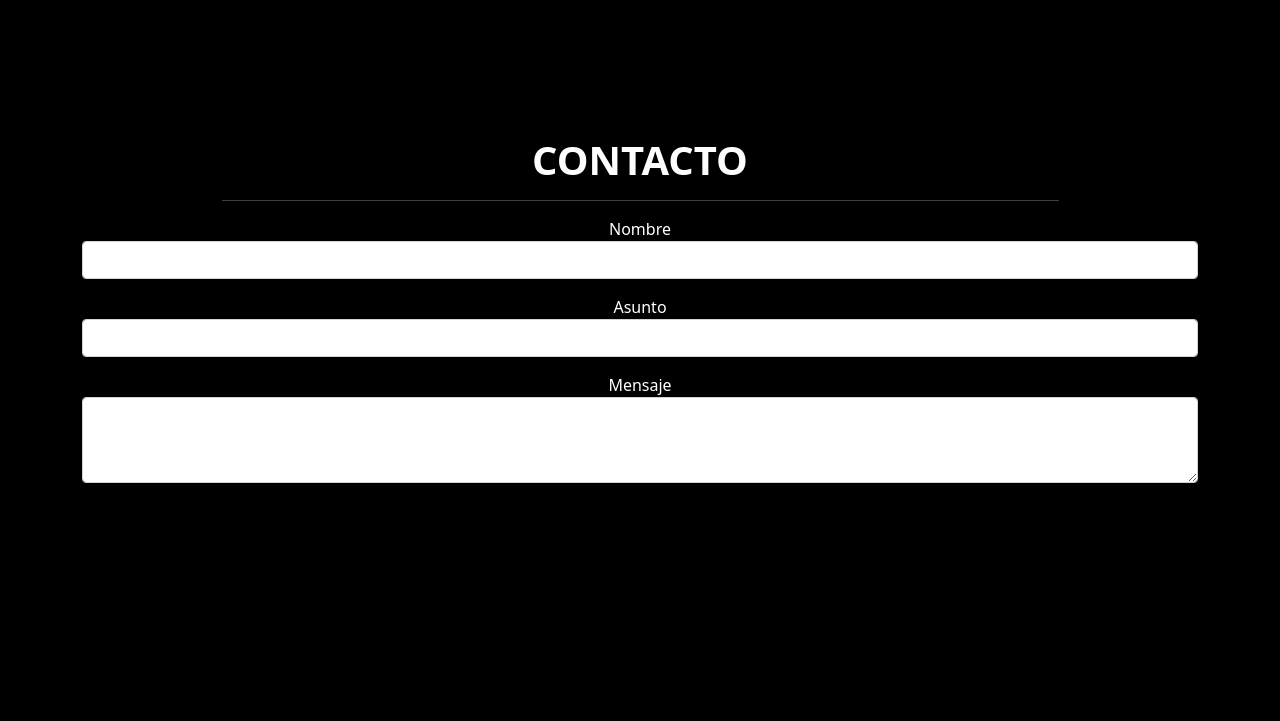
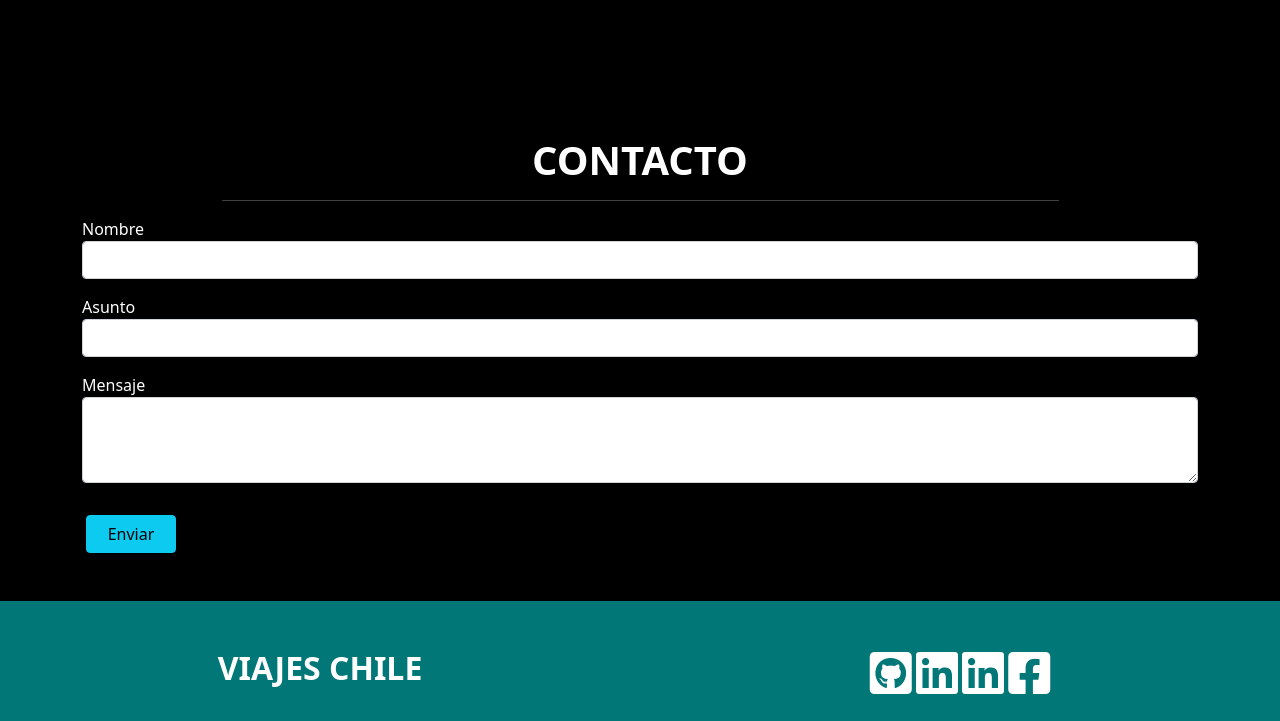
Before and after one commit to Chascon776/viajes-chile, a plain HTML site: page index.html in a window 1280 px wide. Shown: the part 2185-2906 px from the top of the page. Before the commit the page ends 2732 px from the top, so only its background shows below. Drawn offline with nearby package versions, Linux system fonts and the light colour scheme; a script that the page names is missing.

Commit message:
se sube estructura de pagina / falta jquery y fuentes

```diff
--- a/assets/style/style.css
+++ b/assets/style/style.css
@@ -24,3 +24,9 @@ body{
 .fondocolor{
      background-color: #027777;
 }
+
+
+.btn {
+width: 90px!important;
+
+}
--- a/index.html
+++ b/index.html
@@ -7,10 +7,11 @@
      <meta name="viewport" content="width=device-width, initial-scale=1.0">
      <title>Viajes Chile</title>
 
-
+     <!--link estilos-->
      <link href="assets/style/style.css" rel="stylesheet">
 
 
+     <!--link font awesone-->
      <link rel="stylesheet" href="https://cdnjs.cloudflare.com/ajax/libs/font-awesome/6.1.1/css/all.min.css"
           integrity="sha512-KfkfwYDsLkIlwQp6LFnl8zNdLGxu9YAA1QvwINks4PhcElQSvqcyVLLD9aMhXd13uQjoXtEKNosOWaZqXgel0g=="
           crossorigin="anonymous" referrerpolicy="no-referrer" />
@@ -24,6 +25,10 @@
 </head>
 
 <body>
+
+
+
+     <!--fusion de navbar y carousel-->
      <header id="encabezado">
           <div class="container">
                <nav class="navbar navbar-expand-lg navbar-light bg-transparent fixed-top px-5">
@@ -77,7 +82,8 @@
 
 
 
-     <section id="quienesomos" class=" d-none d-sm-block py-5">
+     <!--texto con icono de fontawesone-->
+     <section id="quienesomos" class="py-5">
 
           <div class="container pt-4 text-center">
 
@@ -138,6 +144,9 @@
           </div>
 
      </section>
+
+
+     <!--seccion hecha con img card-->
 
 
      <section id="destacados" class=" d-none d-sm-block py-5">
@@ -223,44 +232,66 @@
 
      </section>
 
-<style>
-          div{
-               margin: 1px solid green;
-          }
-
-</style>
 
 
-     <form id="contacto" class=" d-none d-sm-block py-5">
+     <!--formulario contacto-->
+
+     <form id="contacto" class="py-5">
 
           <div class="container pt-4 text-center">
               <h1 class="fw-bold text-uppercase text-white">contacto</h1>
               <hr class="line_sub mx-auto w-75">
               <div class="row">
 
-                  <div class="mb-3">
-                    <label for="exampleFormControlInput1" class="text-white text-start" >Nombre</label>
+                  <div class="mb-3 text-start">
+                    <label for="exampleFormControlInput1" class="text-white" >Nombre</label>
                     <input type="Nombre" class="form-control" id="exampleFormControlInput1" placeholder="">
                   </div>
 
-                  <div class="mb-3">
+                  <div class="mb-3 text-start">
                     <label for="exampleFormControlInput1" class="text-start text-white">Asunto</label>
                     <input type="Nombre" class="form-control" id="exampleFormControlInput1" placeholder="">
                   </div>
 
-                  <div class="mb-3">
+                  <div class="mb-3 text-start">
                     <label for="exampleFormControlTextarea1" class="text-start text-white">Mensaje</label>
                     <textarea class="form-control" id="exampleFormControlTextarea1" rows="3"></textarea>
                   </div>
 
+                  <div class="mb-3 text-start "></div>
+                         <button type="button" class="btn ms-3 btn-info">Enviar</button>
+              </div>
               </div>
           </div>
 
      </form>
 
 
+     <!--pie de pagina -->
+
+<footer id="piepag" class=" text-center">
+
+     <div class="container-fluid pt-4 fondocolor">
+          <div class="row ">
+
+               <div class="col-12 col-sm-6 my-4" >
+                    <h2 class="fw-bold text-uppercase text-white">Viajes Chile</h1>
+
+               </div>
+                    <div class="col-12 col-sm-6 my-4" >
+                    <i class="fa-brands fa-github-square fa-3x text-white"></i>
+                    <i class="fa-brands fa-linkedin fa-3x text-white"></i>
+                    <i class="fa-brands fa-linkedin fa-3x text-white"></i>
+                    <i class="fa-brands fa-facebook-square fa-3x text-white"></i>
+               </div>
 
 
+
+          </div>
+     </div>
+
+
+</footer>
 
 
 
```
